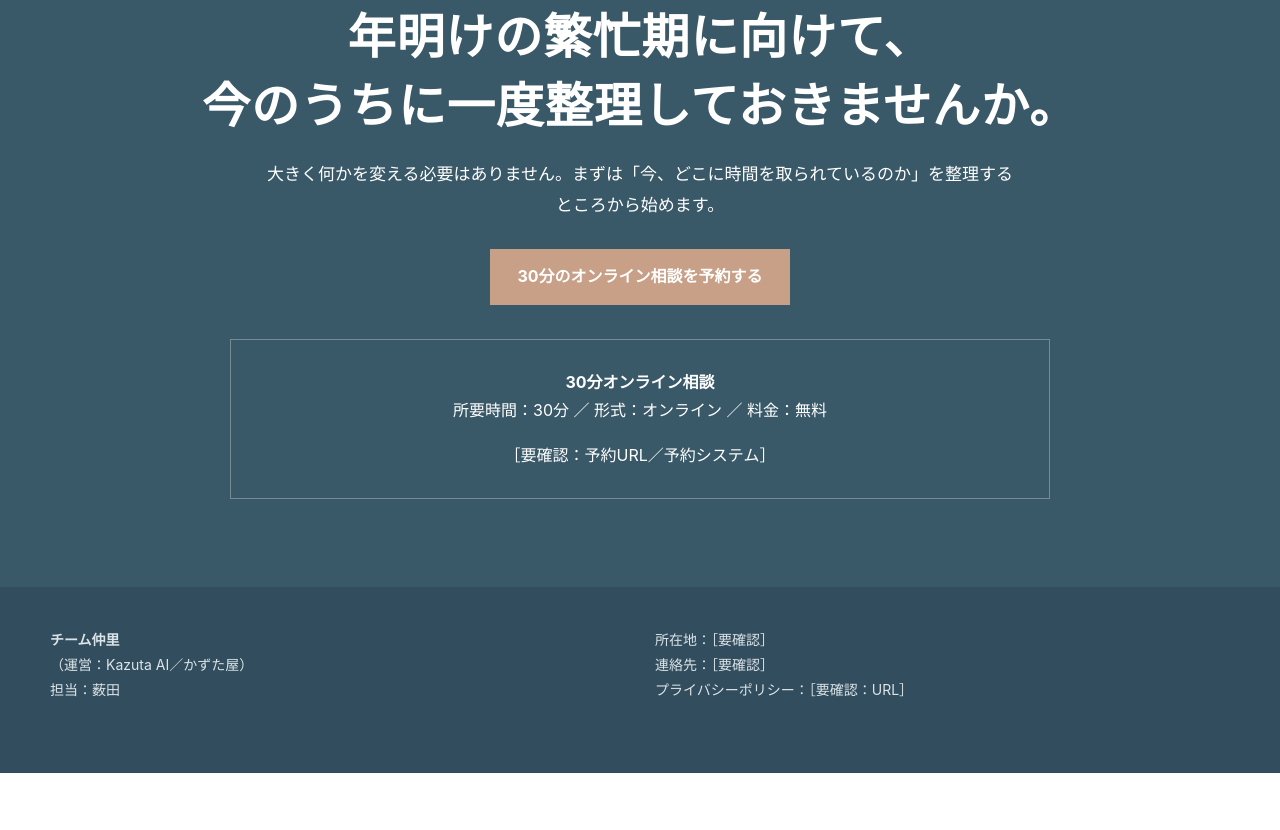
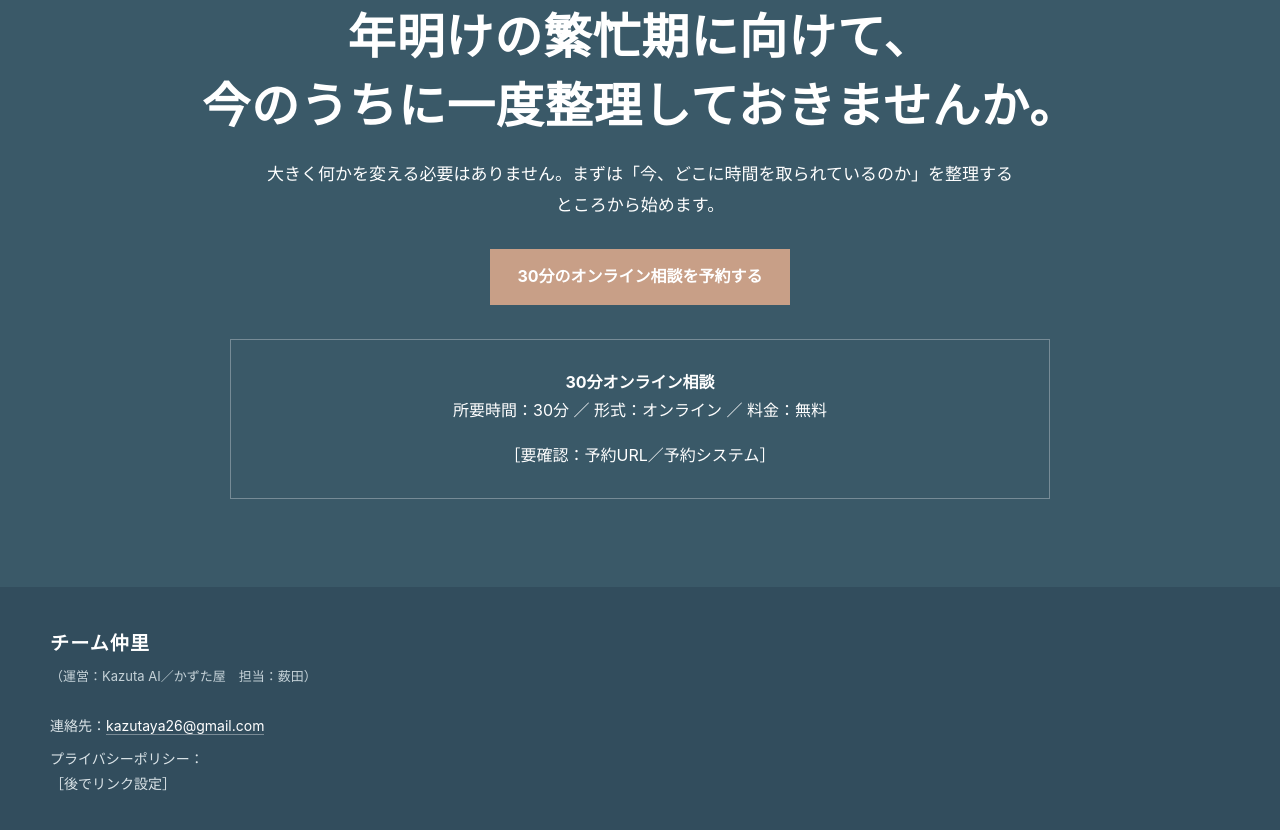
Before and after one commit to yabuta16/profile-page, a plain HTML site: page team-nakazato-property.html in a window 1280 px wide. Shown: the part 7381-8211 px from the top of the page. Before the commit the page ends 8154 px from the top, so only its background shows below. Drawn offline with Linux system fonts and the light colour scheme.

Commit message:
Simplify Team Nakazato footer

```diff
--- a/team-nakazato-property.html
+++ b/team-nakazato-property.html
@@ -167,7 +167,11 @@
     .final h2,.final p{color:#fff}
     .booking{max-width:820px;margin:34px auto 0;border:1px solid rgba(255,255,255,.3);padding:28px}
     footer{background:#324d5d;color:#dbe4e8;padding:40px 0 70px}
-    .footer-grid{display:grid;grid-template-columns:1fr 1fr;gap:30px;font-size:14px}
+    .footer-info{font-size:14px;line-height:1.8}
+    .footer-brand{font-size:19px;font-weight:700;letter-spacing:.06em;color:#fff}
+    .footer-operator{margin-top:4px;font-size:13px;color:#c5d2d8}
+    .footer-details{display:grid;gap:8px;margin-top:24px}
+    .footer-info a{color:#fff;border-bottom:1px solid rgba(255,255,255,.35)}
     @media(max-width:980px){
       .navlinks a:not(.cta-mini){display:none}
       .split{grid-template-columns:1fr}
@@ -200,7 +204,6 @@
       .result-card h3{font-size:clamp(18px,5.6vw,22px)}
       .photo-strip,.issue-grid,.feature-grid,.meet-grid,.results-grid{grid-template-columns:1fr}
       .image-banner{height:220px}
-      .footer-grid{grid-template-columns:1fr}
     }
   </style>
 </head>
@@ -428,9 +431,13 @@
   </section>
 
   <footer>
-    <div class="wrap footer-grid">
-      <div><b>チーム仲里</b><br>（運営：Kazuta AI／かずた屋）<br>担当：薮田</div>
-      <div>所在地：［要確認］<br>連絡先：［要確認］<br>プライバシーポリシー：［要確認：URL］</div>
+    <div class="wrap footer-info">
+      <div class="footer-brand">チーム仲里</div>
+      <div class="footer-operator">（運営：Kazuta AI／かずた屋　担当：薮田）</div>
+      <div class="footer-details">
+        <div>連絡先：<a href="mailto:kazutaya26@gmail.com">kazutaya26@gmail.com</a></div>
+        <div>プライバシーポリシー：<br>［後でリンク設定］</div>
+      </div>
     </div>
   </footer>
 </body>
```
